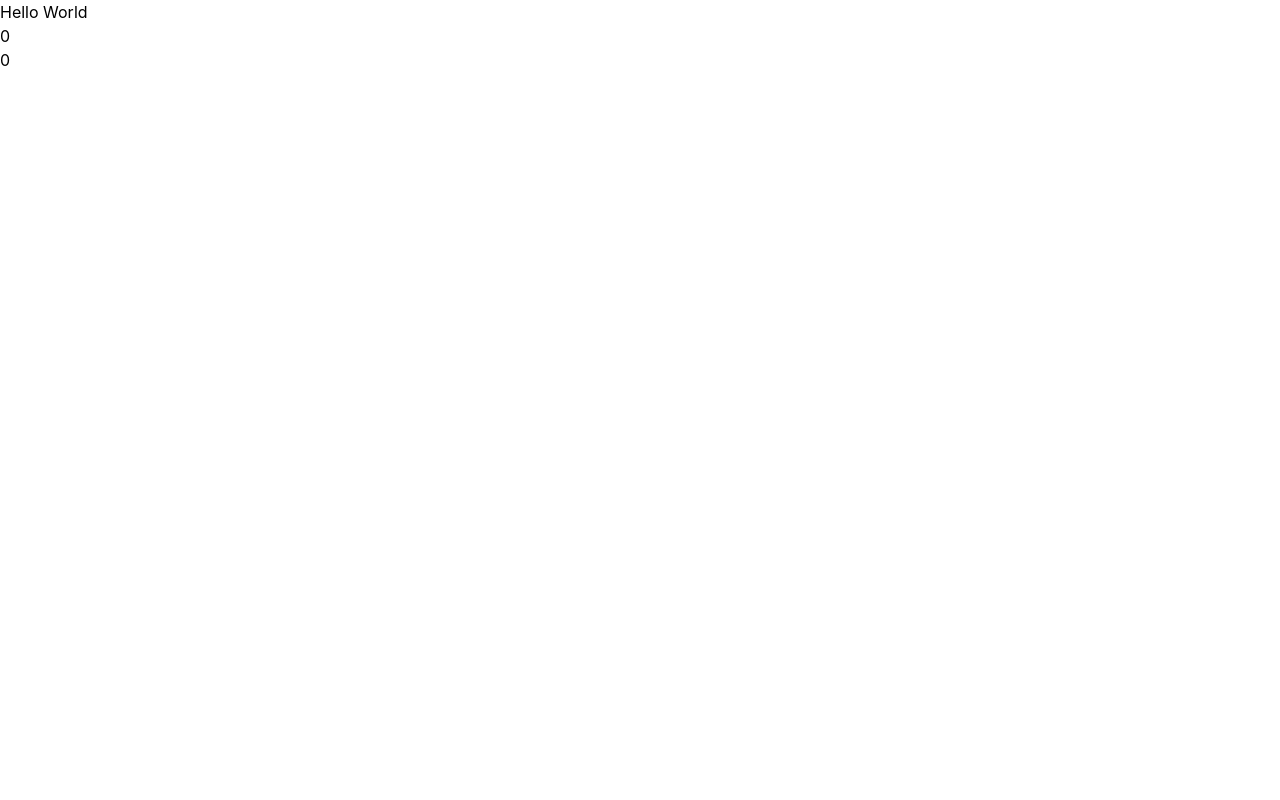
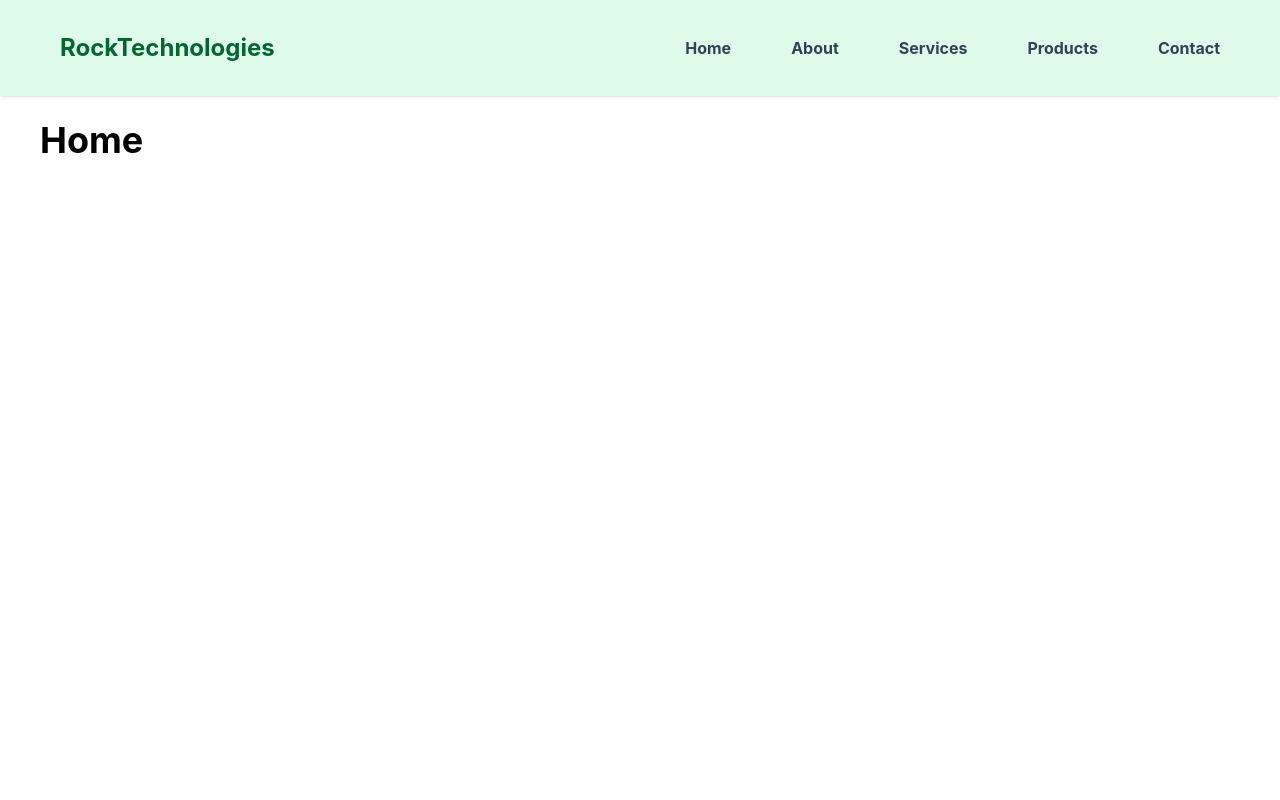
Before and after one commit to Neriah333/rocktechnologies, a React (Vite) app in the folder rocktechnologies/: page / in a window 1280 px wide. Shown: the top 800 px of the page. Built offline with nearby package versions, Linux system fonts and the light colour scheme.

Commit message:
Created the navbar

```diff
--- a/rocktechnologies/src/App.jsx
+++ b/rocktechnologies/src/App.jsx
@@ -1,30 +1,33 @@
-import { useState } from 'react'
-import './App.css'
+import Navbar from "./pages/navbar";
 
 function App() {
-  const [count, setCount] = useState(0);
+  return (
+    <>
+      <Navbar />
 
-  return (
+      <main className="pt-20">
+        <section id="home" className="min-h-screen bg-white p-10">
+          <h1 className="text-4xl font-bold">Home</h1>
+        </section>
 
-    <>
-      <div><h1>Hello World</h1></div>
+        <section id="about" className="min-h-screen bg-purple-50 p-10">
+          <h1 className="text-4xl font-bold">About Us</h1>
+        </section>
 
-      <div>
-        <button onClick={() => setCount((count) => count + 1)}>
-          {count}
-        </button>
-      </div>
+        <section id="services" className="min-h-screen bg-white p-10">
+          <h1 className="text-4xl font-bold">Our Services</h1>
+        </section>
 
-      <div>
-        <button onClick={() => setCount((count) => count - 1)}>
-          {count}
-        </button>
-      </div>
+        <section id="products" className="min-h-screen bg-purple-50 p-10">
+          <h1 className="text-4xl font-bold">Our Products</h1>
+        </section>
+
+        <section id="contact" className="min-h-screen bg-white p-10">
+          <h1 className="text-4xl font-bold">Contact Us</h1>
+        </section>
+      </main>
     </>
-
   );
-
-
 }
 
-export default App
+export default App;
--- /dev/null
+++ b/rocktechnologies/src/pages/navbar.jsx
@@ -0,0 +1,42 @@
+import React, { useState } from "react";
+
+function Navbar() {
+  return (
+    <nav className="fixed top-0 left-0 z-50 w-full bg-green-100/90 backdrop-blur-md shadow-sm">
+      <div className="flex items-center justify-between px-15 py-8">
+
+        {/* Company Name */}
+        <div className="text-2xl font-bold text-green-800">
+          RockTechnologies
+        </div>
+
+
+        {/* Navigation Links */}
+        <div className="flex font-bold items-center gap-15">
+          <a href="#home" className="text-slate-700 hover:text-green-700 transition-colors">
+            Home
+          </a>
+
+          <a href="#about" className="text-slate-700 hover:text-green-700 transition-colors">
+            About
+          </a>
+
+          <a href="#services" className="text-slate-700 hover:text-green-700 transition-colors">
+            Services
+          </a>
+
+          <a href="#products" className="text-slate-700 hover:text-green-700 transition-colors">
+            Products
+          </a>
+
+          <a href="#contact" className="text-slate-700 hover:text-green-700 transition-colors">
+            Contact
+          </a>
+        </div>
+
+      </div>
+    </nav>
+  );
+}
+
+export default Navbar;
```
Also changed, not shown: rocktechnologies/src/pages/about.jsx (added), rocktechnologies/src/pages/contact.jsx (added), rocktechnologies/src/pages/footer.jsx (added), rocktechnologies/src/pages/home.jsx (added), rocktechnologies/src/pages/products.jsx (added), rocktechnologies/src/pages/services.jsx (added), rocktechnologies/src/pages/stats.jsx (added).
